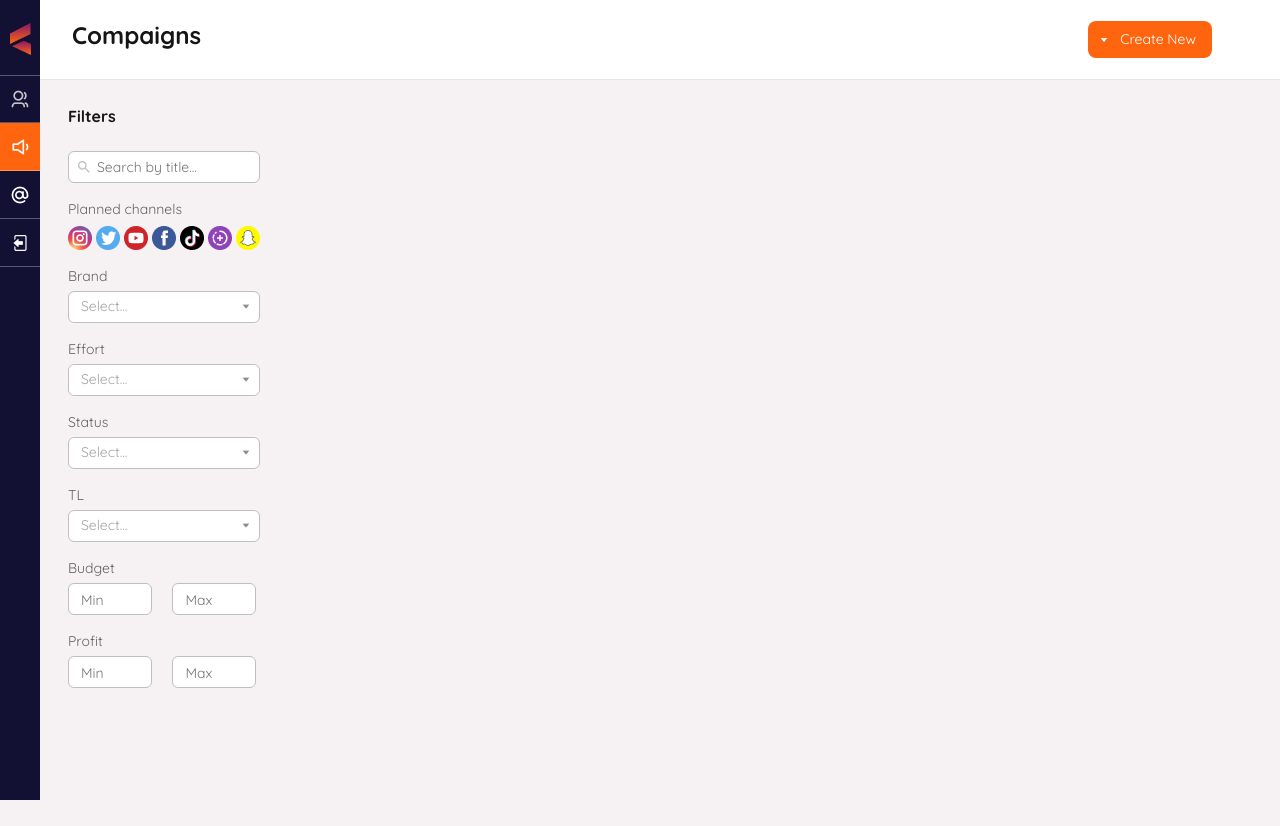
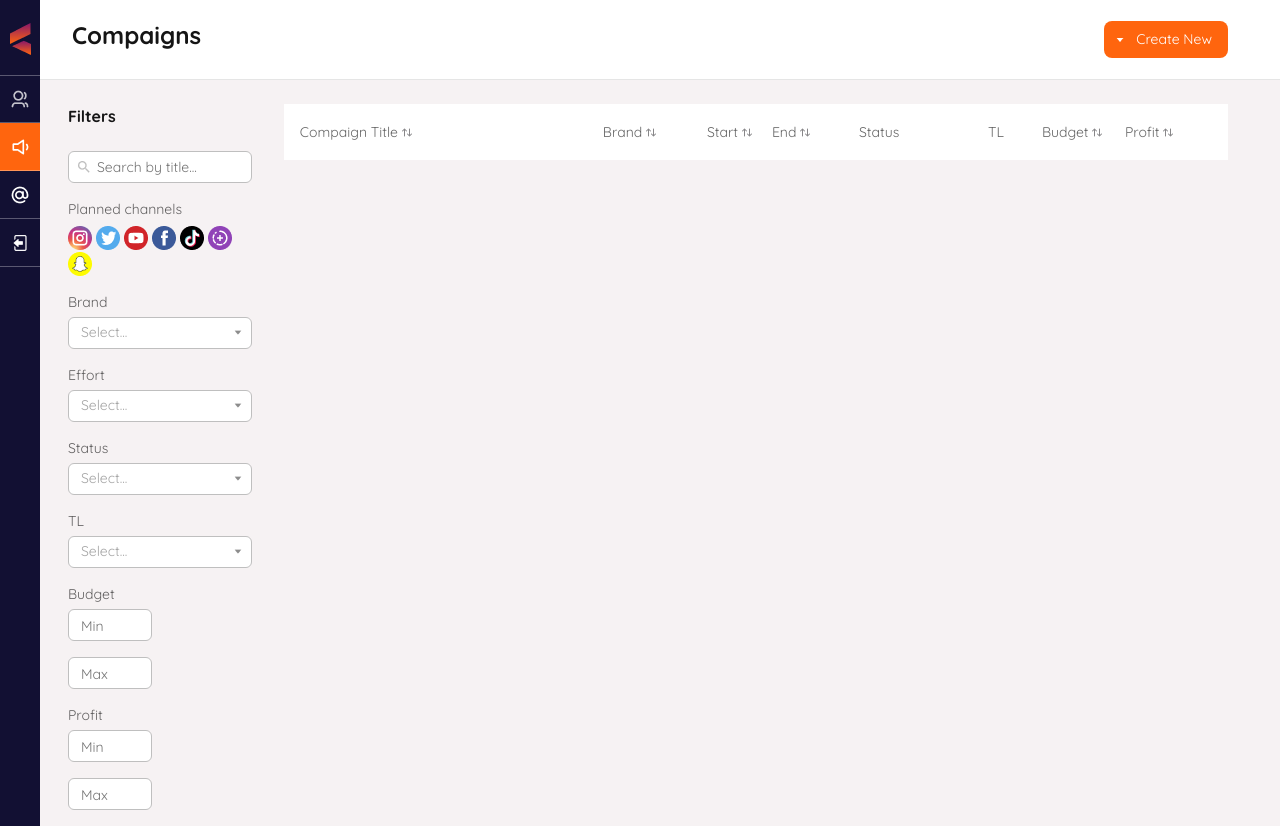
Before and after one commit to goeslike/rolique-internship, a React (Create React App) app in the folder client/: page /compaigns in a window 1280 px wide. Before the commit the page ends 800 px from the top, so only its background shows below. Built offline with nearby package versions, Linux system fonts and the light colour scheme.

Commit message:
create compaign page

```diff
--- /dev/null
+++ b/client/src/components/Compaign/Compaign.style.js
@@ -0,0 +1,19 @@
+import styled from 'styled-components';
+
+const CompaignWrapper = styled.div`
+  width: 100%;
+`;
+
+const CompaignContainer = styled.div`
+  width: 100%;
+
+  display: flex;
+  justify-content: space-between;
+
+  padding: 47px 180px 0 140px;
+`;
+
+export {
+    CompaignWrapper,
+    CompaignContainer
+};
--- /dev/null
+++ b/client/src/components/Compaign/CreateCompaign.jsx
@@ -0,0 +1,24 @@
+import React from 'react';
+
+import {
+    CompaignWrapper,
+    CompaignContainer
+} from './Compaign.style';
+
+import CreateHeader from "../Header/CreateHeader";
+
+const CreateCompaign = () => {
+    return (
+        <CompaignWrapper>
+            <CreateHeader title={'Create Compaign'} form={'create-compaign'}/>
+
+            <form id={'create-compaign'}>
+                <CompaignContainer>
+
+                </CompaignContainer>
+            </form>
+        </CompaignWrapper>
+    );
+};
+
+export default CreateCompaign;
--- a/client/src/components/Compaigns/Compaigns.jsx
+++ b/client/src/components/Compaigns/Compaigns.jsx
@@ -1,6 +1,7 @@
 import React, {useState} from 'react';
 
 import searchIcon from '../../assets/search-icon.png';
+import arrowsIcon from '../../assets/compaigns/arrows.png';
 
 import {
     CompaignsWrapper,
@@ -9,7 +10,9 @@ import {
     FiltersTitle,
     Search,
     SearchIcon,
-    MinMaxInput
+    MinMaxInput,
+    CompaignsTable,
+    CompaignsTR
 } from './Compaigns.style';
 
 import ViewHeader from "../Header/ViewHeader";
@@ -60,8 +63,24 @@ const Compaigns = () => {
 
                     <Label>Profit</Label>
                     <MinMaxInput placeholder={'Min'} /> <MinMaxInput placeholder={'Max'} />
+                </Filters>
 
-                </Filters>
+                <CompaignsTable>
+                    <thead style={{marginBottom: '5px'}}>
+                        <CompaignsTR>
+                            <th style={{width: '302px'}}>Compaign Title <img src={arrowsIcon} alt="arrowsIcon"/></th>
+                            <th style={{width: '103px'}}>Brand <img src={arrowsIcon} alt="arrowsIcon"/></th>
+                            <th style={{width: '64px'}}>Start <img src={arrowsIcon} alt="arrowsIcon"/></th>
+                            <th style={{width: '86px'}}>End <img src={arrowsIcon} alt="arrowsIcon"/></th>
+                            <th style={{width: '128px'}}>Status</th>
+                            <th style={{width: '53px'}}>TL</th>
+                            <th style={{width: '82px'}}>Budget <img src={arrowsIcon} alt="arrowsIcon"/></th>
+                            <th style={{width: '90px'}}>Profit <img src={arrowsIcon} alt="arrowsIcon"/></th>
+                            <th style={{width: '28px'}}></th>
+                        </CompaignsTR>
+                    </thead>
+
+                </CompaignsTable>
             </CompaignsContainer>
         </CompaignsWrapper>
     );
--- a/client/src/components/Compaigns/Compaigns.style.js
+++ b/client/src/components/Compaigns/Compaigns.style.js
@@ -66,6 +66,35 @@ const MinMaxInput = styled.input`
   }
 `;
 
+const CompaignsTable = styled.table`
+  width: 85%;
+
+  border-spacing: 0;
+`;
+
+const CompaignsTR = styled.tr`
+  height: 56px;
+
+  display: flex;
+  align-items: center;
+  justify-content: space-between;
+
+  margin: 0 0 5px 0;
+
+  background-color: #fff;
+
+  & th{
+    padding: 0 0 0 16px;
+
+    text-align: left;
+
+    font-weight: 400;
+    font-size: 14px;
+
+    color: rgba(0, 0, 0, 0.6);
+  }
+`;
+
 export {
     CompaignsWrapper,
     CompaignsContainer,
@@ -73,5 +102,7 @@ export {
     FiltersTitle,
     Search,
     SearchIcon,
-    MinMaxInput
+    MinMaxInput,
+    CompaignsTable,
+    CompaignsTR
 };
--- a/client/src/components/Dropdown/CreateDropdown.jsx
+++ b/client/src/components/Dropdown/CreateDropdown.jsx
@@ -27,7 +27,7 @@ const CreateDropdown = () => {
                         onClick={() => {
                             setIsActive(false);
                         }}>
-                        <Link to={'/compoign/create'}>Compaign</Link>
+                        <Link to={'/compaigns/create'}>Compaign</Link>
                     </CreateDropdownItem>
 
                     <CreateDropdownItem
--- a/client/src/components/Influencers/Influencers.style.js
+++ b/client/src/components/Influencers/Influencers.style.js
@@ -26,16 +26,17 @@ const InfluencersTR = styled.tr`
 
   margin: 0 0 5px 0;
 
-  text-align: left;
-
-  font-weight: 400;
-  font-size: 14px;
-
-  color: rgba(0, 0, 0, 0.6);
   background-color: #fff;
 
   & th{
     padding: 0 0 0 16px;
+
+    text-align: left;
+
+    font-weight: 400;
+    font-size: 14px;
+
+    color: rgba(0, 0, 0, 0.6);
   }
 `;
 
--- a/client/src/components/Users/Users.style.js
+++ b/client/src/components/Users/Users.style.js
@@ -25,17 +25,17 @@ const UsersTR = styled.tr`
   justify-content: space-between;
 
   margin: 0 0 5px 0;
-
-  text-align: left;
-
-  font-weight: 400;
-  font-size: 14px;
-
-  color: rgba(0, 0, 0, 0.6);
   background-color: #fff;
 
   & th{
     padding: 0 0 0 16px;
+
+    text-align: left;
+
+    font-weight: 400;
+    font-size: 14px;
+
+    color: rgba(0, 0, 0, 0.6);
   }
 `;
 
--- a/client/src/pages/CompaignsPage.js
+++ b/client/src/pages/CompaignsPage.js
@@ -4,12 +4,14 @@ import {Route, Switch} from "react-router-dom";
 import Sidebar from "../components/Sidebar/Sidebar";
 
 import Compaigns from "../components/Compaigns/Compaigns";
+import CreateCompaign from "../components/Compaign/CreateCompaign";
 
 const CompaignsPage = () => {
     return (
         <div style={{display: "flex"}}>
             <Sidebar compaign={true}/>
             <Switch>
+                <Route path='/compaigns/create' exect component={CreateCompaign} />
                 <Route path='/compaigns' exect component={Compaigns} />
             </Switch>
         </div>
```
Also changed, not shown: client/src/assets/compaigns/arrows.png (added).
